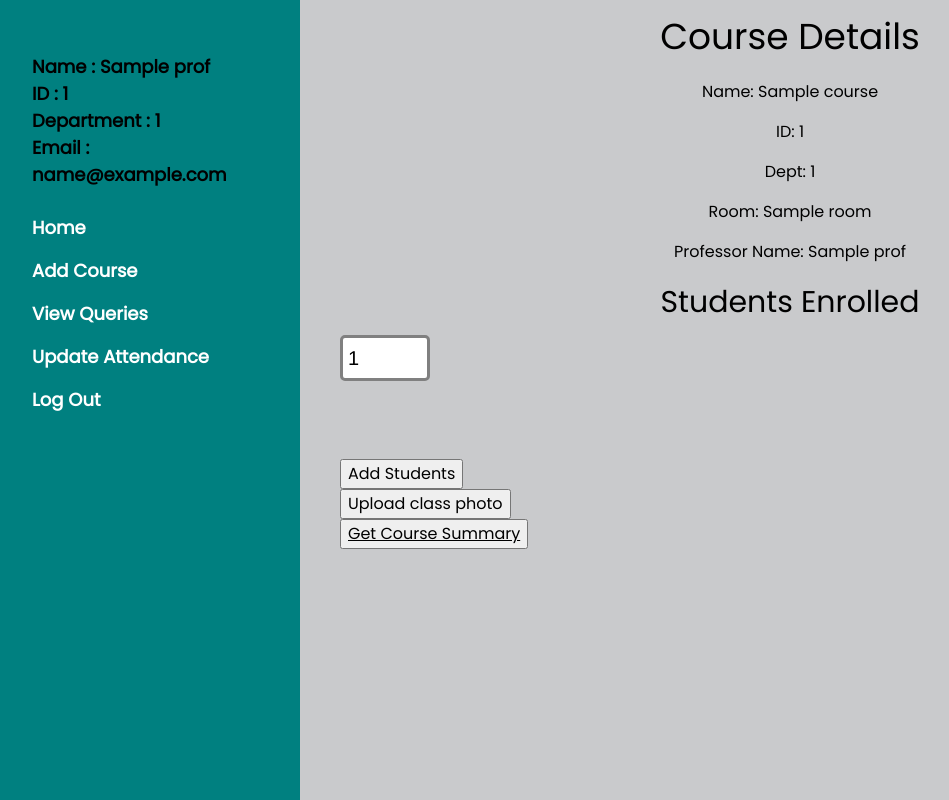
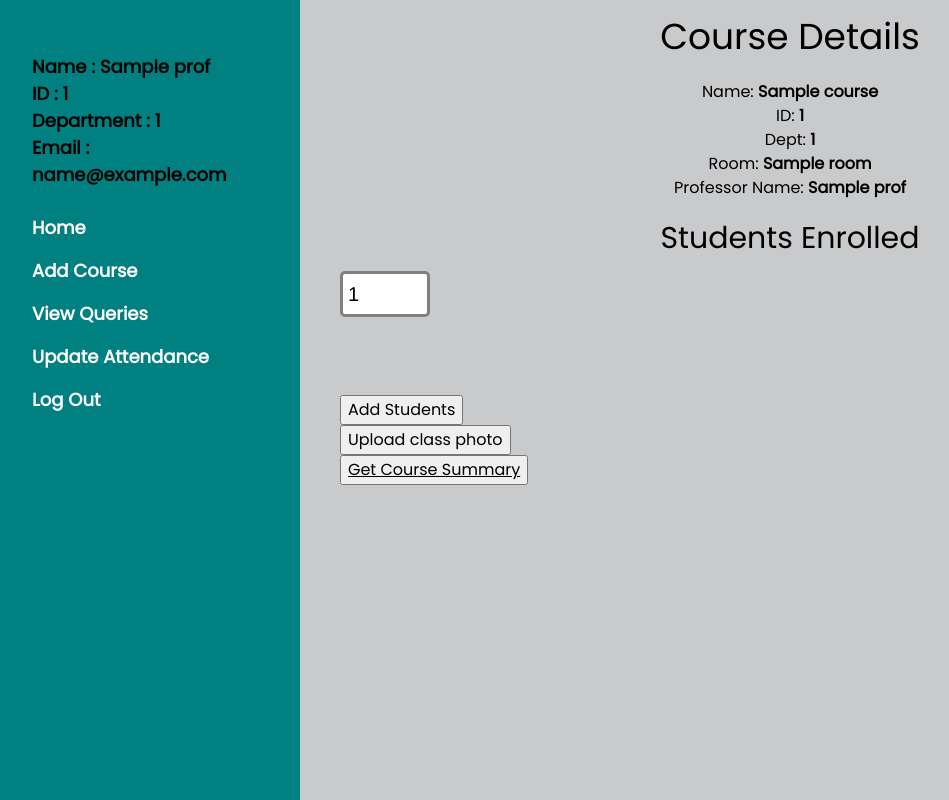
Before and after one commit to uday96/Proxy, a Django app: template prof/templates/coursepage.html in a window 1280 px wide. Shown: the whole page, without its empty margins (0-949 px from the left). Run offline with Django 3.2, Linux system fonts and the light colour scheme; the template is opened without the code that fills it: most values are stand-ins (such as "Sample title", 1, 10 or a date in 2020).

Commit message:
minor changes

```diff
--- a/prof/templates/coursepage.html
+++ b/prof/templates/coursepage.html
@@ -2,11 +2,11 @@
 {% block content %}
 <div class="w3-main" style="margin-left:340px;margin-right:40px">
 	<h1><center>Course Details</center></h1>
-			<p style="text-align: center;">Name: {{ course.name }}</p>
-			<p style="text-align: center;">ID: {{ course.courseID }}</p>
-			<p style="text-align: center;">Dept: {{ course.deptID }}</p>
-			<p style="text-align: center;">Room: {{ course.room }}</p>
-			<p style="text-align: center;">Professor Name: {{ prof.name }}</p>
+			<p style="text-align: center;">Name: <strong>{{ course.name }}</strong><br>
+			ID: <strong>{{ course.courseID }}</strong><br>
+			Dept: <strong>{{ course.deptID }}</strong><br>
+			Room: <strong>{{ course.room }}</strong><br>
+			Professor Name: <strong>{{ prof.name }}</strong></p>
 	<div class="panel-body">
 			<h2 style="text-align: center;">Students Enrolled</h2>
 			{% if studentList %}
```
